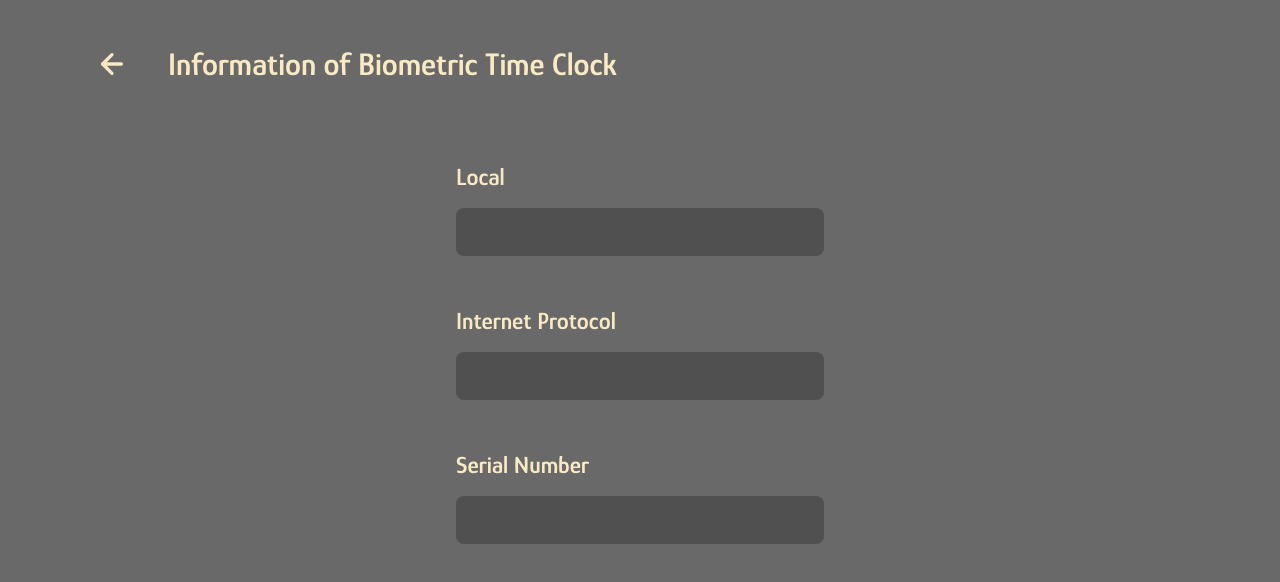
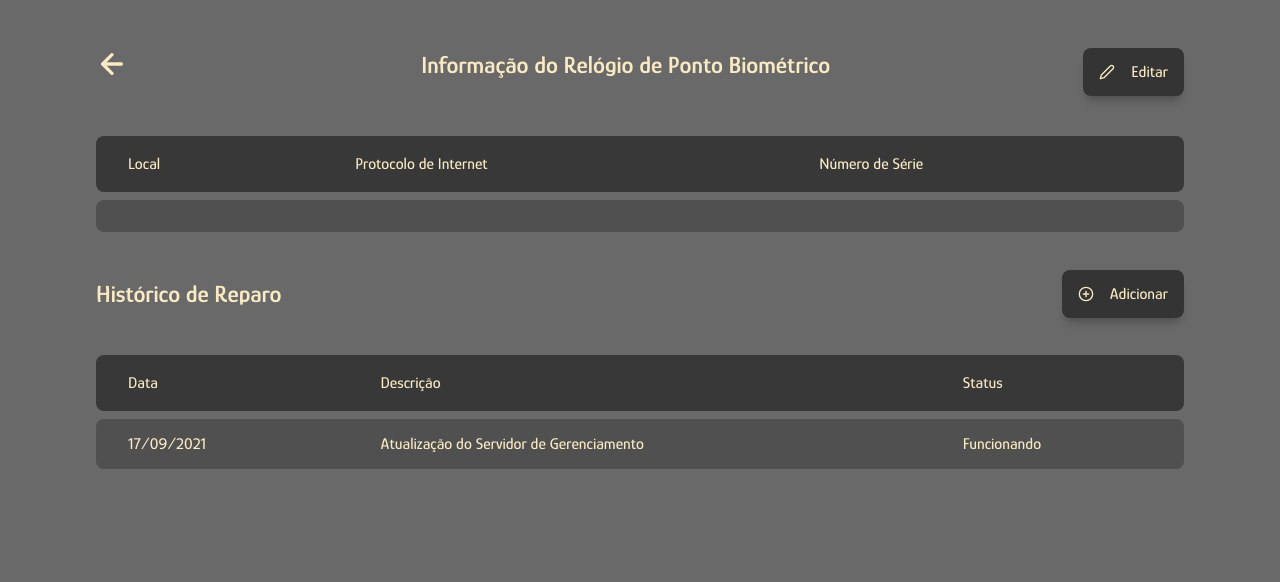
Before and after one commit to jp-freitas/rep-control, a React (Create React App) app: page /rep/1 in a window 1280 px wide. Shown: the top 582 px of the page. Built offline with nearby package versions, Linux system fonts and the light colour scheme; no server answers; the database is empty.

Commit message:
Finishing the details page layout

```diff
--- a/src/pages/Rep/index.tsx
+++ b/src/pages/Rep/index.tsx
@@ -1,9 +1,10 @@
 import { useEffect, useState } from "react";
 import { Link, useParams } from "react-router-dom";
-import { FiArrowLeft } from 'react-icons/fi';
+import { FiArrowLeft, FiEdit2, FiPlusCircle } from 'react-icons/fi';
 
 import { Container, Header, Content } from './styles';
 import { database } from "../../services/firebase";
+import { Button } from "../../components/Button";
 
 type RepType = {
   id: string;
@@ -35,21 +36,52 @@ export function Rep() {
         <Link to="/dashboard">
           <FiArrowLeft />
         </Link>
-        <h1>Information of Biometric Time Clock</h1>
+        <h2>Informação do Relógio de Ponto Biométrico</h2>
+        <Button>
+          <FiEdit2 />
+          Editar
+        </Button>
       </Header>
       <Content>
-        <div className="group">
-          <h2>Local</h2>
-          <p>{rep?.local}</p>
+        <table className="info">
+          <thead>
+            <tr>
+              <th>Local</th>
+              <th>Protocolo de Internet</th>
+              <th>Número de Série</th>
+            </tr>
+          </thead>
+          <tbody>
+            <tr>
+              <td>{rep?.local}</td>
+              <td>{rep?.internet_protocol}</td>
+              <td>{rep?.serial_number}</td>
+            </tr>
+          </tbody>
+        </table>
+        <div className="repair-header">
+          <h2>Histórico de Reparo</h2>
+          <Button>
+            <FiPlusCircle />
+            Adicionar
+          </Button>
         </div>
-        <div className="group">
-          <h2>Internet Protocol</h2>
-          <p>{rep?.internet_protocol}</p>
-        </div>
-        <div className="group">
-          <h2>Serial Number</h2>
-          <p>{rep?.serial_number}</p>
-        </div>
+        <table className="repair">
+          <thead>
+            <tr>
+              <th>Data</th>
+              <th>Descrição</th>
+              <th>Status</th>
+            </tr>
+          </thead>
+          <tbody>
+            <tr>
+              <td>17/09/2021</td>
+              <td>Atualização do Servidor de Gerenciamento</td>
+              <td>Funcionando</td>
+            </tr>
+          </tbody>
+        </table>
       </Content>
     </Container>
   );
--- a/src/pages/Rep/styles.tsx
+++ b/src/pages/Rep/styles.tsx
@@ -26,33 +26,96 @@ export const Container = styled.div`
 export const Header = styled.header`
   display: flex;
   align-items: center;
-  justify-content: flex-start;
+  justify-content: space-between;
   height: 8rem;
 `;
 
 export const Content = styled.div`
   display: flex;
   flex-direction: column;
-  align-items: center;
+  align-items: flex-start;
 
-  .group {
-    width: 25rem;
-    padding: 1rem;
+  .info {
+    width: 100%;
+    border-spacing: 0 0.5rem;
+
+    th {
+      font-weight: 400;
+      padding: 1rem 2rem;
+      text-align: left;
+      line-height: 1.5rem;
+      background: var(--background-table-header);
+
+      &:first-child {
+        border-radius: 0.5rem 0 0 0.5rem;
+      }
+
+      &:last-child {
+        border-radius: 0 0.5rem 0.5rem 0;
+      }
+    }
+
+    td {
+      background: var(--background-table-data);
+      padding: 1rem 2rem;
+
+      &:first-child {
+        border-radius: 0.5rem 0 0 0.5rem;
+      }
+
+      &:last-child {
+        border-radius: 0 0.5rem 0.5rem 0;
+      }
+    }
+  }
+
+  .repair-header {
+    width: 100%;
+    display: flex;
+    align-items: center;
+    justify-content: space-between;
 
     h2 {
-      height: 4rem;
-      display: flex;
-      align-items: center;
+      margin-top: 2.5rem;
+      margin-bottom: 2.5rem;
     }
 
-    p {
+    button {
+      margin-top: 0;
+    }
+  }
+
+  .repair {
+    width: 100%;
+    border-spacing: 0 0.5rem;
+
+    th {
+      font-weight: 400;
+      padding: 1rem 2rem;
+      text-align: left;
+      line-height: 1.5rem;
+      background: var(--background-table-header);
+
+      &:first-child {
+        border-radius: 0.5rem 0 0 0.5rem;
+      }
+
+      &:last-child {
+        border-radius: 0 0.5rem 0.5rem 0;
+      }
+    }
+
+    td {
+      padding: 1rem 2rem;
       background: var(--background-table-data);
-      height: 3rem;
-      border-radius: 0.5rem;
-      display: flex;
-      align-items: center;
-      padding-left: 0.5rem;
 
+      &:first-child {
+        border-radius: 0.5rem 0 0 0.5rem;
+      }
+
+      &:last-child {
+        border-radius: 0 0.5rem 0.5rem 0;
+      }
     }
   }
 `;
```
